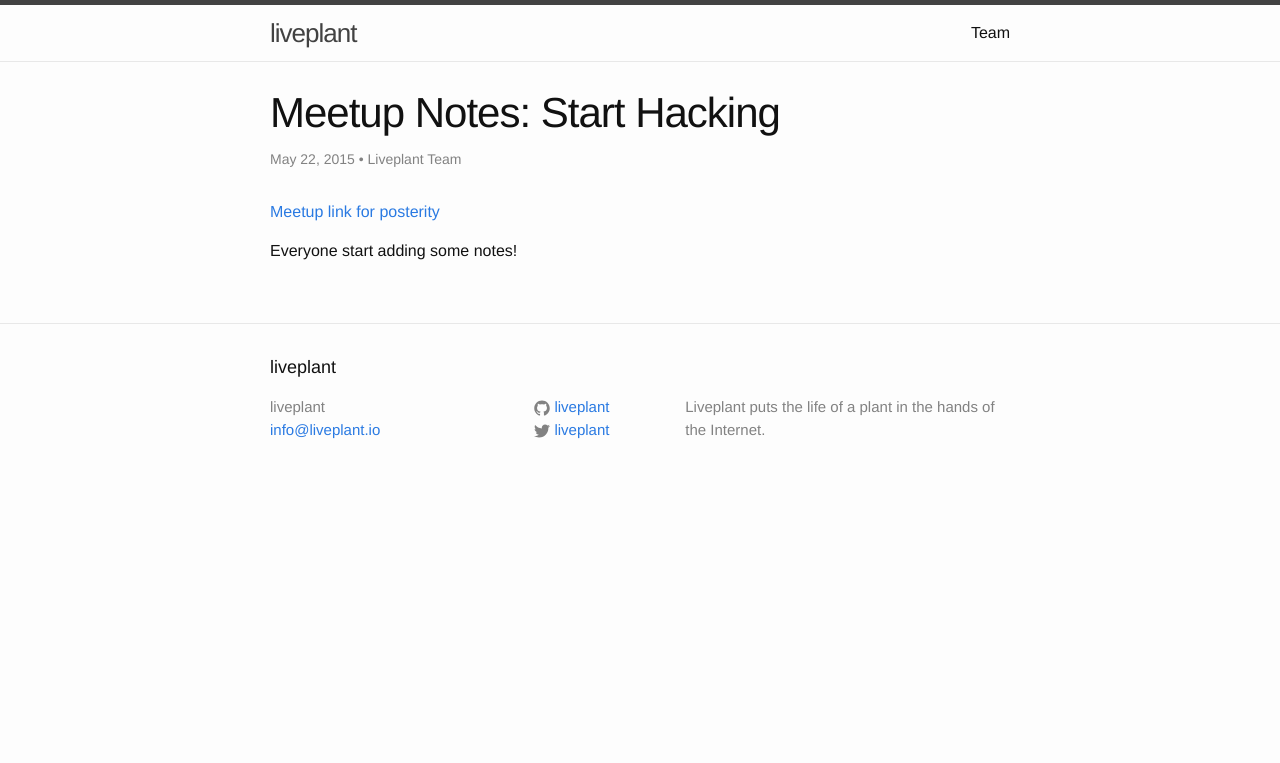
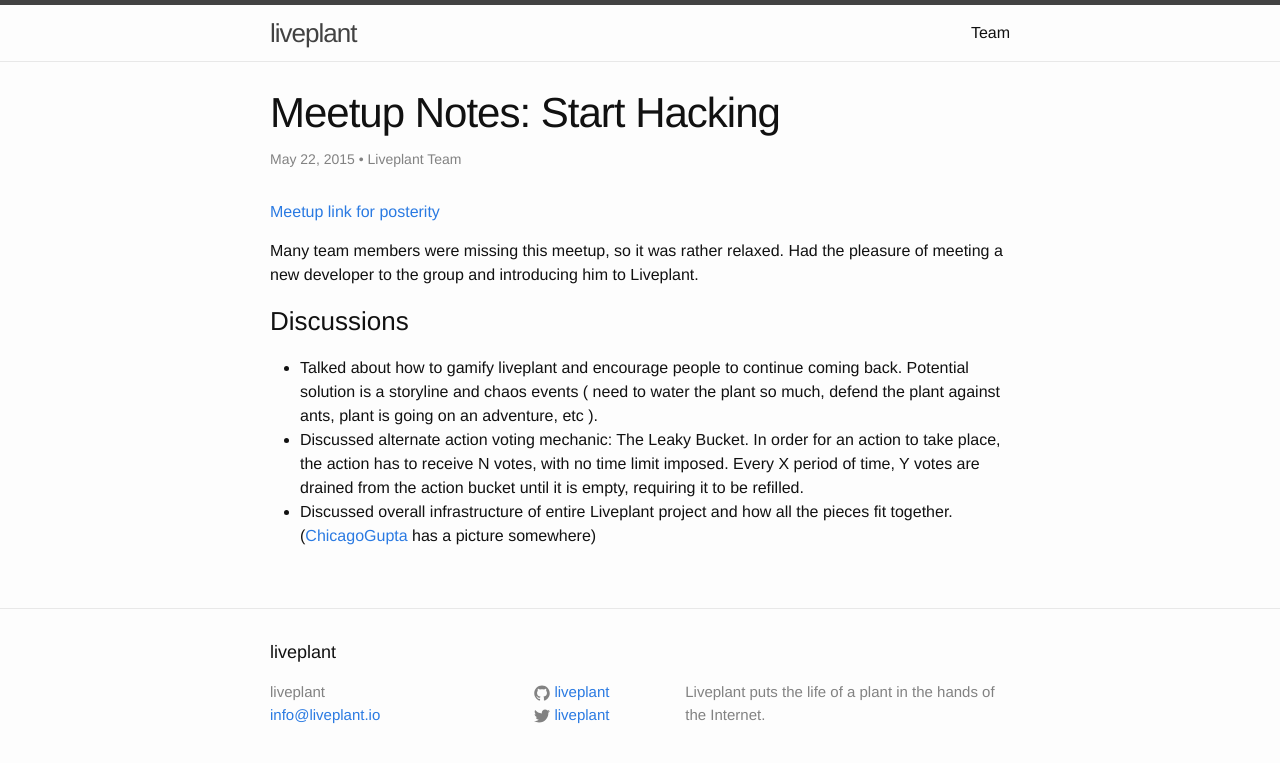
Before and after one commit to liveplant/about.liveplant.io, a Jekyll site: the page built from _posts/2015-05-22-meetup-start-hacking.markdown, in a window 1280 px wide. Shown: the top 763 px of the page. Built offline with Jekyll 4.4.1, drawn with Linux system fonts in a browser that asks for light colours.

Commit message:
Update 2015-05-22-meetup-start-hacking.markdown

```diff
--- a/_posts/2015-05-22-meetup-start-hacking.markdown
+++ b/_posts/2015-05-22-meetup-start-hacking.markdown
@@ -8,4 +8,10 @@ author: Liveplant Team
 
 [Meetup link for posterity](http://www.meetup.com/Dallas-Web-Mobile-Development-Meetup/events/222583236/)
 
-Everyone start adding some notes!
+Many team members were missing this meetup, so it was rather relaxed. Had the pleasure of meeting a new developer to the group and introducing him to Liveplant.
+
+### Discussions
+
+- Talked about how to gamify liveplant and encourage people to continue coming back. Potential solution is a storyline and chaos events ( need to water the plant so much, defend the plant against ants, plant is going on an adventure, etc ).
+- Discussed alternate action voting mechanic: The Leaky Bucket. In order for an action to take place, the action has to receive N votes, with no time limit imposed. Every X period of time, Y votes are drained from the action bucket until it is empty, requiring it to be refilled.
+- Discussed overall infrastructure of entire Liveplant project and how all the pieces fit together. ([ChicagoGupta](https://github.com/ChicagoGupta) has a picture somewhere)
```
